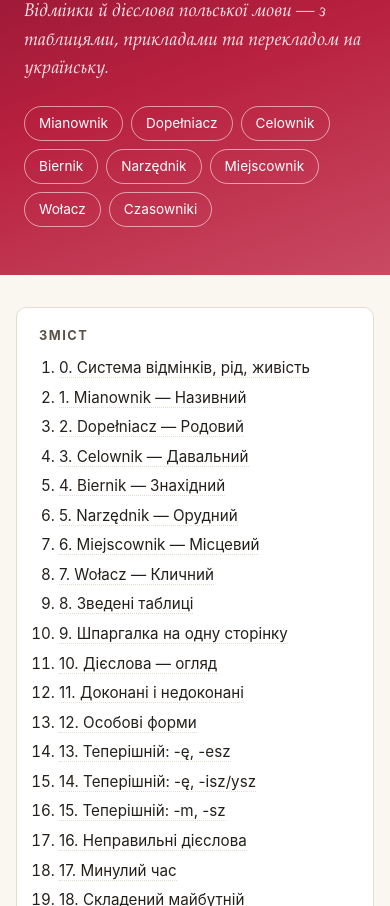
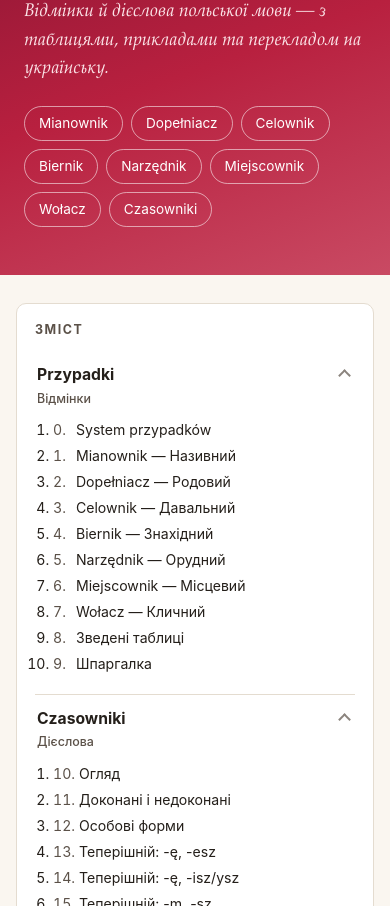
Before and after one commit to jinoleynik/polska-gramatyka, a website: page public/index.html in a window 390 px wide. Shown: the part 194-1100 px from the top of the page. Drawn offline with Linux system fonts and the light colour scheme.

Commit message:
Refactor index.html: Update layout structure by renaming classes, enhance side navigation with collapsible sections, and improve styling for better responsiveness and user experience.

```diff
--- a/public/index.html
+++ b/public/index.html
@@ -31,6 +31,7 @@
   html{
     scroll-behavior:smooth;
     overflow-x:clip;
+    scroll-padding-top:12px;
   }
   body{
     margin:0;
@@ -49,7 +50,12 @@
   a{color:inherit;}
 
   /* ---------- LAYOUT ---------- */
-  .wrap{max-width:920px;margin:0 auto;padding:0 24px 80px;}
+  .page{
+    max-width:920px;
+    margin:0 auto;
+    padding:0 24px 80px;
+  }
+  .wrap{min-width:0;}
 
   /* ---------- HERO ---------- */
   .hero{
@@ -96,32 +102,107 @@
   .chip:hover{background:rgba(255,255,255,0.15);}
 
   /* ---------- NAV / TOC ---------- */
-  .toc{
+  .side-nav{
     background:var(--card);
     border:1px solid var(--line);
     border-radius:10px;
-    padding:18px 22px;
-    margin:32px 0 44px;
-  }
-  .toc h2{
-    font-size:0.8rem;
+    padding:16px 18px 14px;
+    margin:28px 0 40px;
+  }
+  .side-nav > h2{
+    font-size:0.78rem;
     text-transform:uppercase;
     letter-spacing:1.5px;
     color:var(--ink-soft);
+    margin:0 0 12px;
+    font-family:-apple-system,BlinkMacSystemFont,"Segoe UI",Roboto,sans-serif;
+  }
+  .nav-block{
+    border-top:1px solid var(--line);
+  }
+  .nav-block:first-of-type{border-top:0;}
+  .nav-block > summary{
+    list-style:none;
+    cursor:pointer;
+    display:flex;
+    align-items:baseline;
+    justify-content:space-between;
+    gap:10px;
+    padding:12px 2px;
+    font-family:-apple-system,BlinkMacSystemFont,"Segoe UI",Roboto,sans-serif;
+    font-weight:700;
+    font-size:0.98rem;
+    user-select:none;
+    -webkit-user-select:none;
+  }
+  .nav-block > summary::-webkit-details-marker{display:none;}
+  .nav-block > summary::after{
+    content:"";
+    width:0.45em;
+    height:0.45em;
+    border-right:2px solid var(--ink-soft);
+    border-bottom:2px solid var(--ink-soft);
+    transform:rotate(45deg);
+    transition:transform .18s ease;
+    flex:0 0 auto;
+    margin-right:4px;
+    opacity:0.7;
+  }
+  .nav-block[open] > summary::after{
+    transform:rotate(-135deg);
+    margin-top:4px;
+  }
+  .nav-block .block-title{display:flex;flex-direction:column;gap:1px;min-width:0;}
+  .nav-block .block-title .pl{font-style:normal;}
+  .nav-block .block-title .uk-sub{
+    font-weight:500;
+    font-size:0.78rem;
+    color:var(--ink-soft);
+  }
+  .side-nav ol{
     margin:0 0 10px;
+    padding:0 0 4px 18px;
     font-family:-apple-system,BlinkMacSystemFont,"Segoe UI",Roboto,sans-serif;
-  }
-  .toc ol{
-    columns:2;
-    -webkit-columns:2;
-    margin:0;
-    padding-left:20px;
-    font-family:-apple-system,BlinkMacSystemFont,"Segoe UI",Roboto,sans-serif;
-    font-size:0.95rem;
-  }
-  .toc li{margin-bottom:6px;break-inside:avoid;}
-  .toc a{text-decoration:none;border-bottom:1px dotted var(--line);}
-  .toc a:hover{border-color:var(--ink);}
+    font-size:0.88rem;
+    line-height:1.35;
+  }
+  .side-nav li{margin-bottom:7px;}
+  .side-nav a{
+    text-decoration:none;
+    border-bottom:1px dotted transparent;
+    color:var(--ink);
+  }
+  .side-nav a:hover{border-color:var(--ink-soft);}
+  .side-nav a .num{
+    display:inline-block;
+    min-width:1.35em;
+    color:var(--ink-soft);
+    font-variant-numeric:tabular-nums;
+  }
+
+  /* Desktop: sticky left index */
+  @media (min-width:1024px){
+    .page{
+      display:grid;
+      grid-template-columns:minmax(240px,280px) minmax(0,920px);
+      gap:36px;
+      max-width:1280px;
+      padding:24px 28px 80px;
+      align-items:start;
+    }
+    .side-nav{
+      position:sticky;
+      top:20px;
+      max-height:calc(100vh - 40px);
+      overflow:auto;
+      margin:0;
+      padding:18px 16px 16px;
+      overscroll-behavior:contain;
+    }
+    .hero-inner{max-width:1280px;}
+    .side-nav ol{font-size:0.84rem;}
+    .side-nav li{margin-bottom:6px;}
+  }
 
   /* ---------- SECTION HEADERS ---------- */
   section.case{margin-bottom:64px;}
@@ -448,8 +529,7 @@
   }
 
   @media (max-width:640px){
-    .wrap{padding:0 16px 64px;}
-    .toc ol{columns:1;}
+    .page{padding:0 16px 64px;}
     .usage-grid, .prep-grid{grid-template-columns:1fr;}
 
     .case-head{
@@ -569,38 +649,60 @@
   </div>
 </div>
 
-<div class="wrap">
-
-  <div class="toc">
+<div class="page">
+
+  <aside class="side-nav" aria-label="Зміст">
     <h2>Зміст</h2>
-    <ol>
-      <li><a href="#system">0. Система відмінків, рід, живість</a></li>
-      <li><a href="#mianownik">1. Mianownik — Називний</a></li>
-      <li><a href="#dopelniacz">2. Dopełniacz — Родовий</a></li>
-      <li><a href="#celownik">3. Celownik — Давальний</a></li>
-      <li><a href="#biernik">4. Biernik — Знахідний</a></li>
-      <li><a href="#narzednik">5. Narzędnik — Орудний</a></li>
-      <li><a href="#miejscownik">6. Miejscownik — Місцевий</a></li>
-      <li><a href="#wolacz">7. Wołacz — Кличний</a></li>
-      <li><a href="#summary">8. Зведені таблиці</a></li>
-      <li><a href="#cheatsheet">9. Шпаргалка на одну сторінку</a></li>
-      <li><a href="#czasowniki">10. Дієслова — огляд</a></li>
-      <li><a href="#aspekt">11. Доконані і недоконані</a></li>
-      <li><a href="#osoby">12. Особові форми</a></li>
-      <li><a href="#koniugacja-e-esz">13. Теперішній: -ę, -esz</a></li>
-      <li><a href="#koniugacja-e-isz">14. Теперішній: -ę, -isz/ysz</a></li>
-      <li><a href="#koniugacja-m-sz">15. Теперішній: -m, -sz</a></li>
-      <li><a href="#nieregularne">16. Неправильні дієслова</a></li>
-      <li><a href="#przeszly">17. Минулий час</a></li>
-      <li><a href="#przyszly-zlozony">18. Складений майбутній</a></li>
-      <li><a href="#przyszly-prosty">19. Простий майбутній</a></li>
-      <li><a href="#tryb-rozkazujacy">20. Наказовий спосіб</a></li>
-      <li><a href="#tryb-przypuszczajacy">21. Умовний спосіб</a></li>
-      <li><a href="#strona-bierna">22. Пасивні дієслова</a></li>
-      <li><a href="#bezosobowe">23. Безособові форми</a></li>
-      <li><a href="#imieslowy">24. Дієприкметники та дієприслівники</a></li>
-    </ol>
-  </div>
+
+    <details class="nav-block" open>
+      <summary>
+        <span class="block-title">
+          <span class="pl">Przypadki</span>
+          <span class="uk-sub">Відмінки</span>
+        </span>
+      </summary>
+      <ol>
+        <li><a href="#system"><span class="num">0.</span> System przypadków</a></li>
+        <li><a href="#mianownik"><span class="num">1.</span> Mianownik — Називний</a></li>
+        <li><a href="#dopelniacz"><span class="num">2.</span> Dopełniacz — Родовий</a></li>
+        <li><a href="#celownik"><span class="num">3.</span> Celownik — Давальний</a></li>
+        <li><a href="#biernik"><span class="num">4.</span> Biernik — Знахідний</a></li>
+        <li><a href="#narzednik"><span class="num">5.</span> Narzędnik — Орудний</a></li>
+        <li><a href="#miejscownik"><span class="num">6.</span> Miejscownik — Місцевий</a></li>
+        <li><a href="#wolacz"><span class="num">7.</span> Wołacz — Кличний</a></li>
+        <li><a href="#summary"><span class="num">8.</span> Зведені таблиці</a></li>
+        <li><a href="#cheatsheet"><span class="num">9.</span> Шпаргалка</a></li>
+      </ol>
+    </details>
+
+    <details class="nav-block" open>
+      <summary>
+        <span class="block-title">
+          <span class="pl">Czasowniki</span>
+          <span class="uk-sub">Дієслова</span>
+        </span>
+      </summary>
+      <ol>
+        <li><a href="#czasowniki"><span class="num">10.</span> Огляд</a></li>
+        <li><a href="#aspekt"><span class="num">11.</span> Доконані і недоконані</a></li>
+        <li><a href="#osoby"><span class="num">12.</span> Особові форми</a></li>
+        <li><a href="#koniugacja-e-esz"><span class="num">13.</span> Теперішній: -ę, -esz</a></li>
+        <li><a href="#koniugacja-e-isz"><span class="num">14.</span> Теперішній: -ę, -isz/ysz</a></li>
+        <li><a href="#koniugacja-m-sz"><span class="num">15.</span> Теперішній: -m, -sz</a></li>
+        <li><a href="#nieregularne"><span class="num">16.</span> Неправильні дієслова</a></li>
+        <li><a href="#przeszly"><span class="num">17.</span> Минулий час</a></li>
+        <li><a href="#przyszly-zlozony"><span class="num">18.</span> Складений майбутній</a></li>
+        <li><a href="#przyszly-prosty"><span class="num">19.</span> Простий майбутній</a></li>
+        <li><a href="#tryb-rozkazujacy"><span class="num">20.</span> Наказовий спосіб</a></li>
+        <li><a href="#tryb-przypuszczajacy"><span class="num">21.</span> Умовний спосіб</a></li>
+        <li><a href="#strona-bierna"><span class="num">22.</span> Пасивні дієслова</a></li>
+        <li><a href="#bezosobowe"><span class="num">23.</span> Безособові форми</a></li>
+        <li><a href="#imieslowy"><span class="num">24.</span> Дієприкметники</a></li>
+      </ol>
+    </details>
+  </aside>
+
+  <div class="wrap">
 
   <!-- ========================= SECTION 0 ========================= -->
   <section id="system" class="case">
@@ -1985,7 +2087,8 @@
     Довідник: відмінки + дієслова · матеріал адаптовано з polski.info · переклад і приклади українською
   </footer>
 
-</div>
+  </div><!-- /.wrap -->
+</div><!-- /.page -->
 <script>
   document.querySelectorAll('table.grid-t').forEach(function (table) {
     var headerRow = table.rows[0];
```
